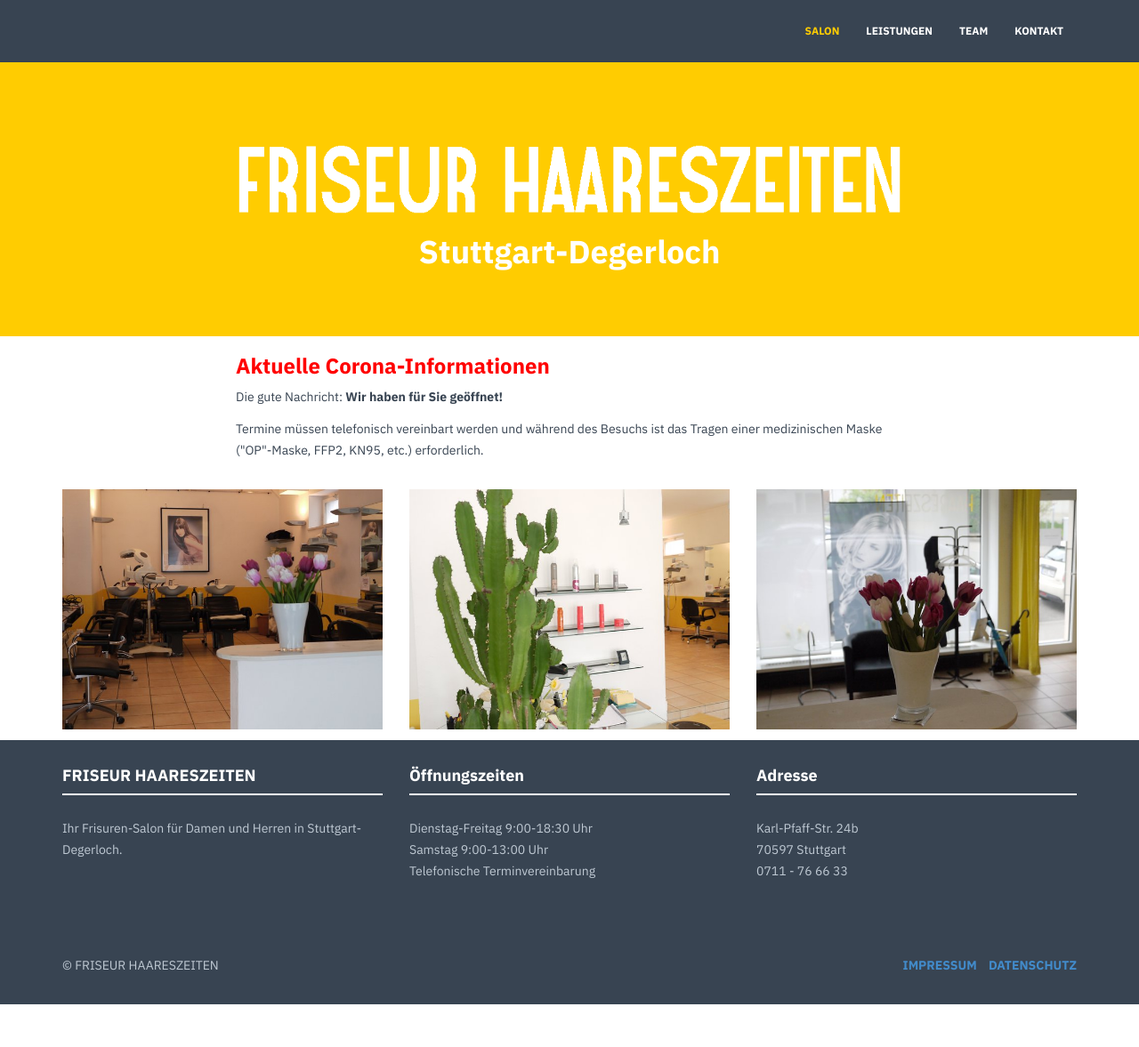
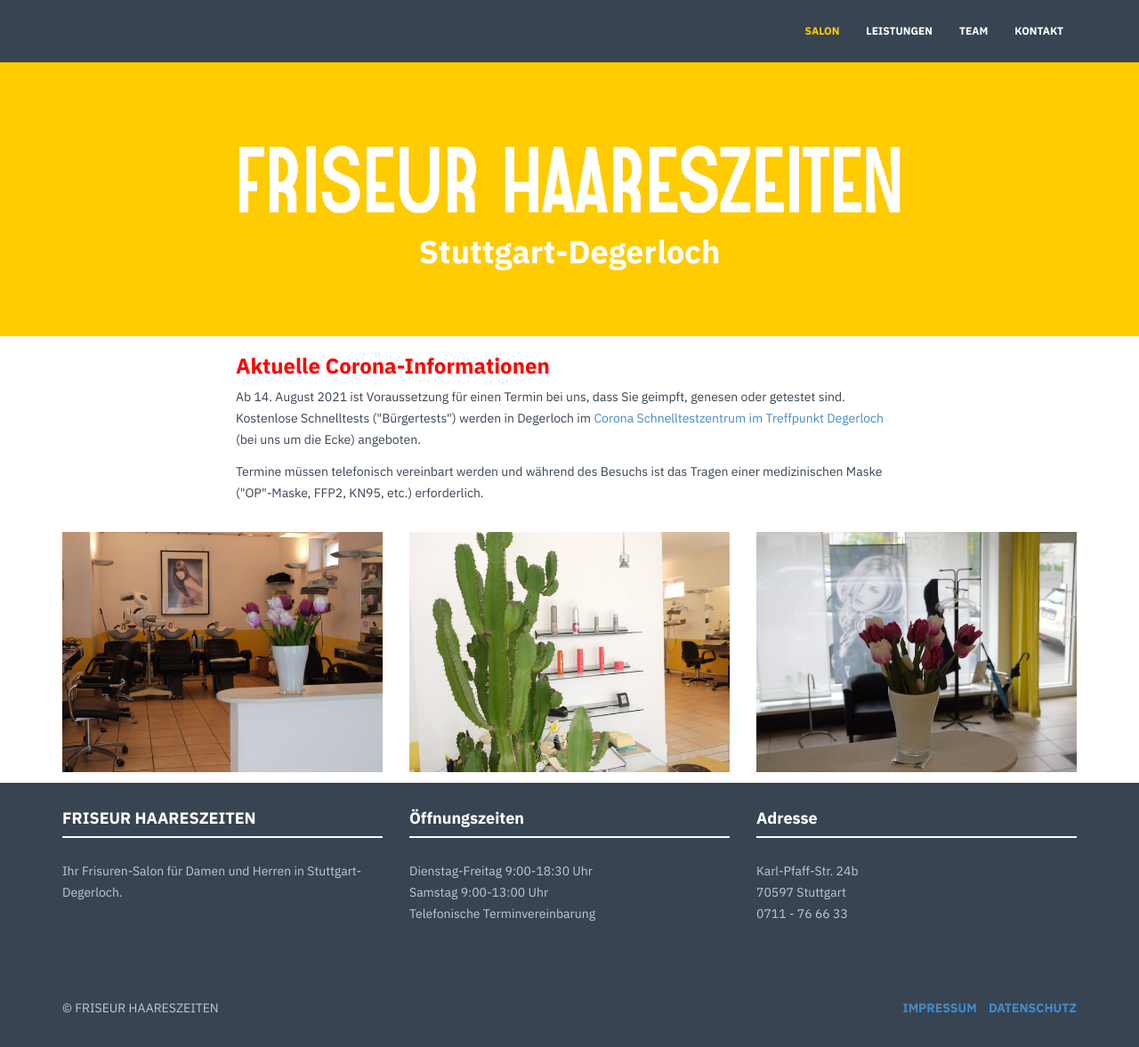
Before and after one commit to haareszeiten/haareszeiten.github.io, a Jekyll site: the page built from index.html, in a window 1280 px wide and 1177 px high. Shown: the whole window at 89% size. Built offline with Jekyll 4.4.1, drawn with Linux system fonts in a browser that asks for light colours; nearby versions of some CDN libraries.

Commit message:
Update Corona

```diff
--- a/index.html
+++ b/index.html
@@ -13,15 +13,17 @@ footer: yes
             <h3 style="color:red;">
                 Aktuelle Corona-Informationen
             </h3>
+            <!--
             <p>
                 Die gute Nachricht: <strong>Wir haben für Sie geöffnet!</strong>
             </p>
-            <!-- <p>
-                Allerdings brauchen Sie für Ihren Besuch bei uns den Nachweis eines tagesaktuellen negativen
-                COVID-19-Schnelltests oder eine Impfdokumentation oder den Nachweis einer bestätigten Infektion.
-                <br/>Kostenlose Schnelltests werden in Degerloch in der <a href="https://gqs.jimdosite.com/stuttgart-und-lkr.-calw/" target="_blank">Alten Scheuer</a>
-                oder am <a href="https://www.neckar-kaeptn.de/corona-schnelltest/testzentren-stuttgart/" target="_blank">Busbahnhof</a> angeboten.
-            </p> -->
+            -->
+            <p>
+                Ab 14. August 2021 ist Voraussetzung für einen Termin bei uns, dass Sie geimpft, genesen oder getestet sind.
+                <br/>Kostenlose Schnelltests ("Bürgertests") werden in Degerloch im
+                <a href="https://gqs.jimdosite.com/stuttgart/" target="_blank">Corona Schnelltestzentrum im Treffpunkt Degerloch</a>
+                (bei uns um die Ecke) angeboten.
+            </p>
             <p>
                 Termine müssen telefonisch vereinbart werden und während des Besuchs ist das Tragen
                 einer medizinischen Maske ("OP"-Maske, FFP2, KN95, etc.) erforderlich.
```
